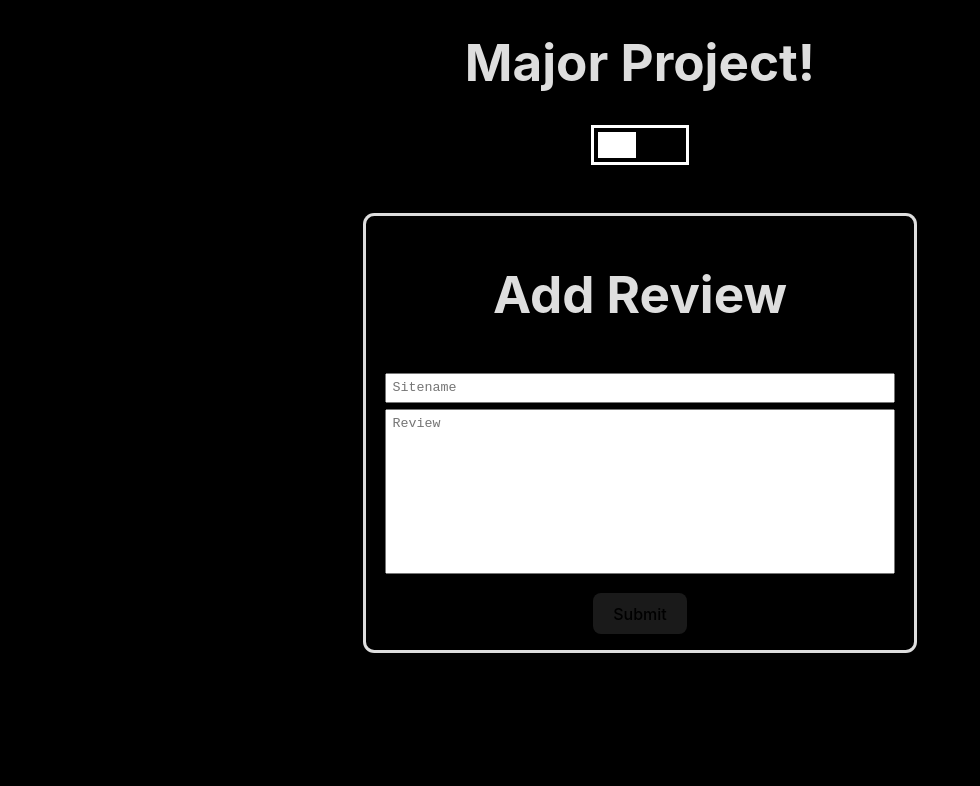
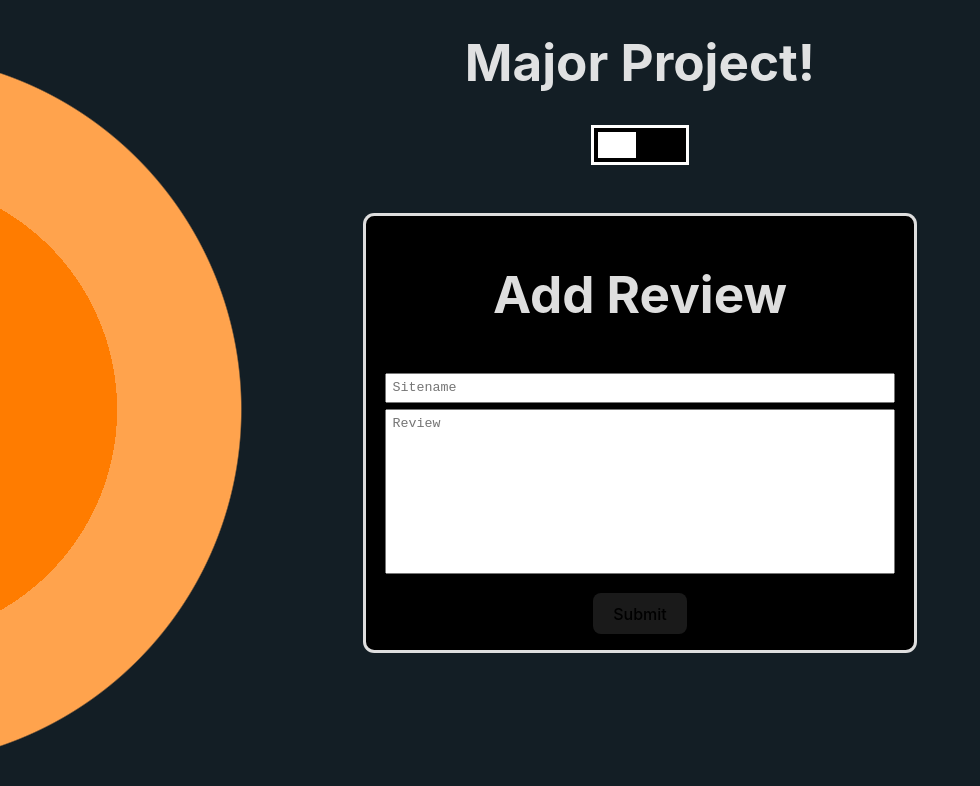
Before and after one commit to Yashshrivastava7/Site-Review-Sentiment, a React (Vite) app: page / in a window 1280 px wide. Shown: the top 786 px of the page, without its empty margins (0-980 px from the left). Built offline with nearby package versions, Linux system fonts and the light colour scheme.

Commit message:
Add circle gradient

```diff
--- a/src/App.css
+++ b/src/App.css
@@ -1,7 +1,15 @@
 #root {
   width: 100%;
   min-height: 100vh;
-  background-color: black;
+  background: radial-gradient(
+    circle at -8.9% 51.2%,
+    rgb(255, 124, 0) 0%,
+    rgb(255, 124, 0) 15.9%,
+    rgb(255, 163, 77) 15.9%,
+    rgb(255, 163, 77) 24.4%,
+    rgb(19, 30, 37) 24.5%,
+    rgb(19, 30, 37) 66%
+  );
 }
 
 .container {
```
